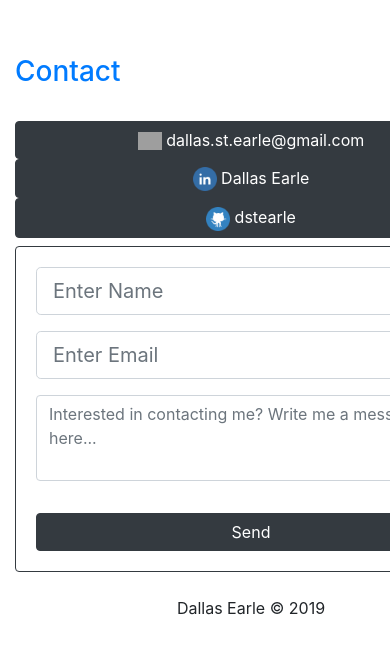
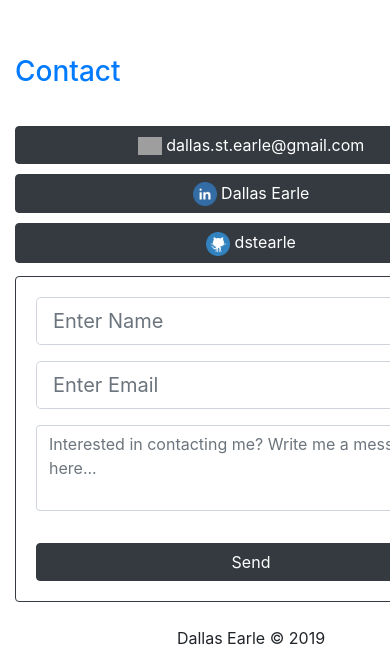
Before and after one commit to dstearle/my-portfolio, a Vue app: page / in a window 390 px wide. Shown: the part 3887-4553 px from the top of the page. Before the commit the page ends 4523 px from the top, so only its background shows below. Built offline with nearby package versions, Linux system fonts and the light colour scheme; grey boxes are pictures that could not be loaded.

Commit message:
Added new media query for contact links

```diff
--- a/src/components/portfolioBody/contact/index.vue
+++ b/src/components/portfolioBody/contact/index.vue
@@ -91,6 +91,13 @@
 
     .contactFav {max-height: 1.5rem; max-width: 1.5rem;}
 
+    @media (max-width: 575px) {
+        .contactButton {
+            padding-top: 5px;
+            padding-bottom: 5px;
+        }
+    }
+
     @media (min-width: 576px) {
         .contactButton {
             padding-top: 5px;
```
